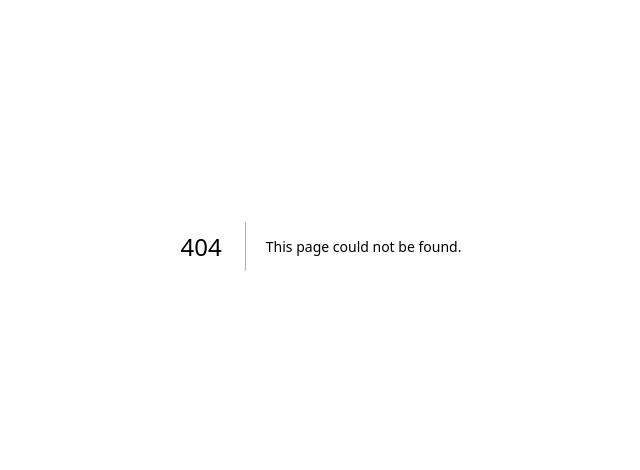
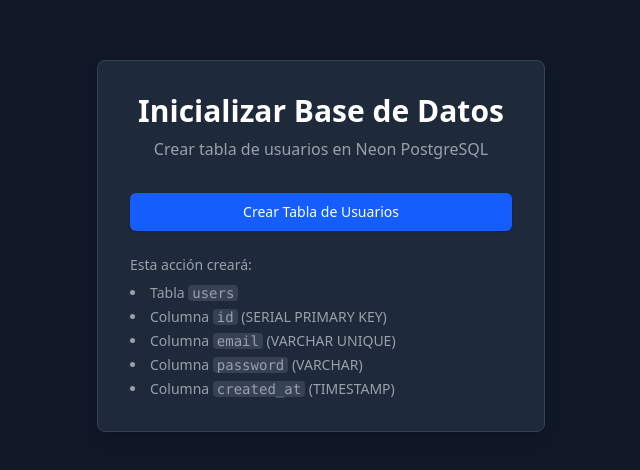
Before and after one commit to ferblanco75/ia-next, a Next.js app: page /init in a window 1280 px wide. Before the commit this address had no page. Shown: the part 154-624 px from the top of the page, without its empty margins (319-959 px from the left). Built offline with nearby package versions, Linux system fonts and the light colour scheme.

Commit message:
agrego dependencias de postgres

```diff
--- a/package.json
+++ b/package.json
@@ -20,6 +20,7 @@
     "jsonwebtoken": "^9.0.2",
     "next": "15.3.3",
     "openai": "^5.3.0",
+    "pg": "^8.16.0",
     "react": "^19.0.0",
     "react-dom": "^19.0.0"
   },
--- /dev/null
+++ b/src/app/api/test-db/route.js
@@ -0,0 +1,24 @@
+import sql from '../../../lib/db.js';
+
+export async function GET() {
+  try {
+    // Verificar conexión con una consulta simple
+    const result = await sql`SELECT NOW() as current_time, version() as db_version;`;
+
+    return Response.json({
+      success: true,
+      message: "Conexión exitosa a la base de datos",
+      data: {
+        currentTime: result.rows[0].current_time,
+        dbVersion: result.rows[0].db_version
+      }
+    });
+  } catch (error) {
+    console.error('Error testing database connection:', error);
+    return Response.json({
+      success: false,
+      error: "Error de conexión a la base de datos",
+      details: error.message
+    }, { status: 500 });
+  }
+}
--- /dev/null
+++ b/src/app/init/page.js
@@ -0,0 +1,81 @@
+"use client";
+
+import { useState } from "react";
+
+export default function InitDatabase() {
+  const [loading, setLoading] = useState(false);
+  const [result, setResult] = useState("");
+
+  const initDatabase = async () => {
+    setLoading(true);
+    setResult("");
+
+    try {
+      const res = await fetch("/api/init-db", {
+        method: "POST",
+      });
+
+      const data = await res.json();
+
+      if (res.ok) {
+        setResult(`✅ ${data.message}`);
+      } else {
+        setResult(`❌ Error: ${data.error || data.details}`);
+      }
+    } catch (error) {
+      setResult(`❌ Error de conexión: ${error.message}`);
+    } finally {
+      setLoading(false);
+    }
+  };
+
+  return (
+    <div className="min-h-screen flex items-center justify-center bg-gray-900">
+      <div className="max-w-md w-full space-y-8 p-8 bg-gray-800 rounded-lg shadow-lg border border-gray-700">
+        <div>
+          <h2 className="text-center text-3xl font-bold text-white">
+            Inicializar Base de Datos
+          </h2>
+          <p className="mt-2 text-center text-gray-400">
+            Crear tabla de usuarios en Neon PostgreSQL
+          </p>
+        </div>
+
+        <div className="space-y-6">
+          <button
+            onClick={initDatabase}
+            disabled={loading}
+            className={`w-full flex justify-center py-2 px-4 border border-transparent rounded-md shadow-sm text-sm font-medium text-white ${
+              loading
+                ? "bg-gray-600 cursor-not-allowed"
+                : "bg-blue-600 hover:bg-blue-700 focus:outline-none focus:ring-2 focus:ring-offset-2 focus:ring-blue-500"
+            }`}
+          >
+            {loading ? "Creando tabla..." : "Crear Tabla de Usuarios"}
+          </button>
+
+          {result && (
+            <div className={`p-4 rounded-md ${
+              result.includes("✅")
+                ? "bg-green-500/10 border border-green-500/20 text-green-400"
+                : "bg-red-500/10 border border-red-500/20 text-red-400"
+            }`}>
+              {result}
+            </div>
+          )}
+
+          <div className="text-sm text-gray-400">
+            <p className="mb-2">Esta acción creará:</p>
+            <ul className="list-disc list-inside space-y-1">
+              <li>Tabla <code className="bg-gray-700 px-1 rounded">users</code></li>
+              <li>Columna <code className="bg-gray-700 px-1 rounded">id</code> (SERIAL PRIMARY KEY)</li>
+              <li>Columna <code className="bg-gray-700 px-1 rounded">email</code> (VARCHAR UNIQUE)</li>
+              <li>Columna <code className="bg-gray-700 px-1 rounded">password</code> (VARCHAR)</li>
+              <li>Columna <code className="bg-gray-700 px-1 rounded">created_at</code> (TIMESTAMP)</li>
+            </ul>
+          </div>
+        </div>
+      </div>
+    </div>
+  );
+}
```
Also changed, not shown: 1 other file (tests, documents, lock files or other folders).
